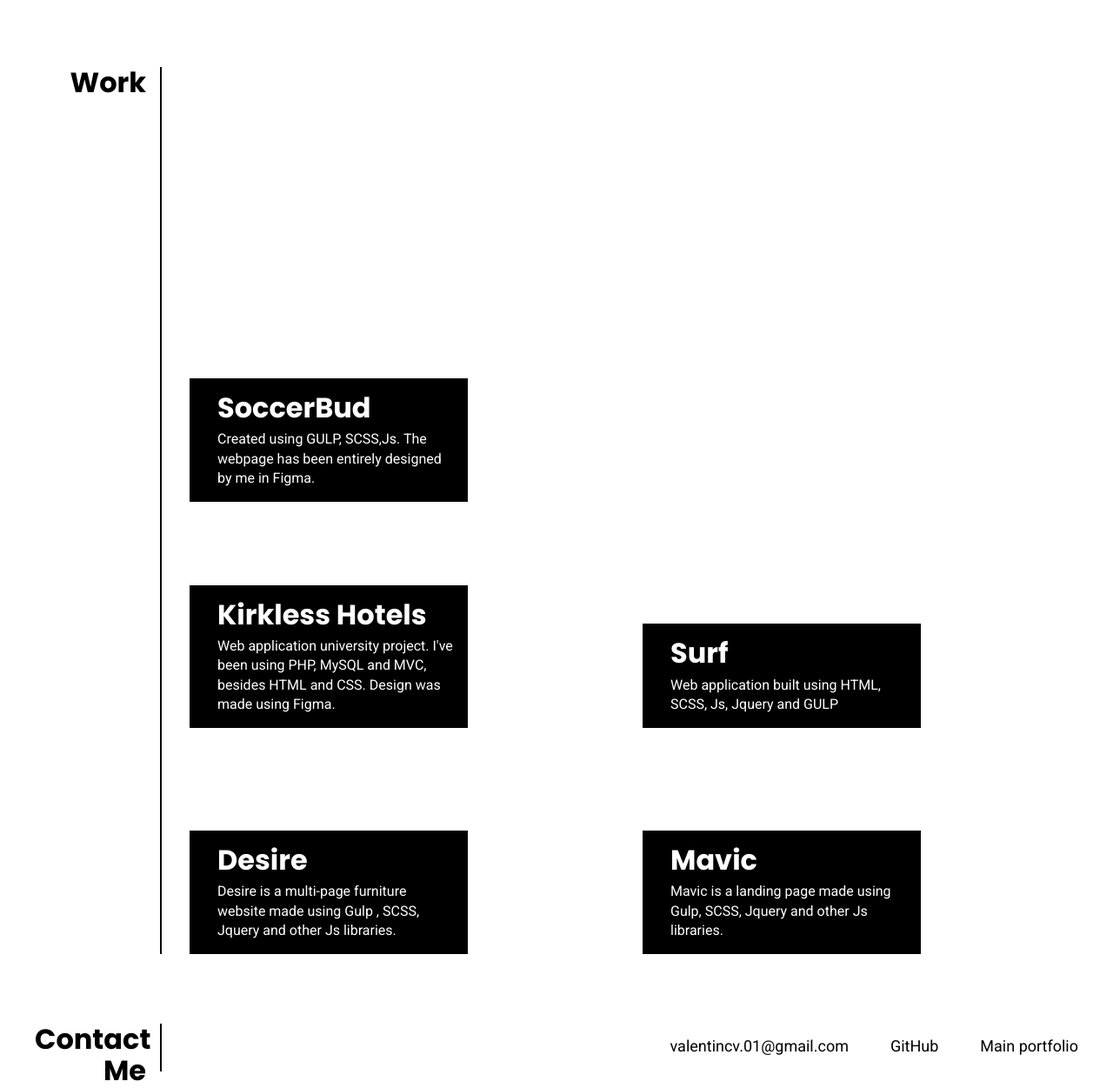
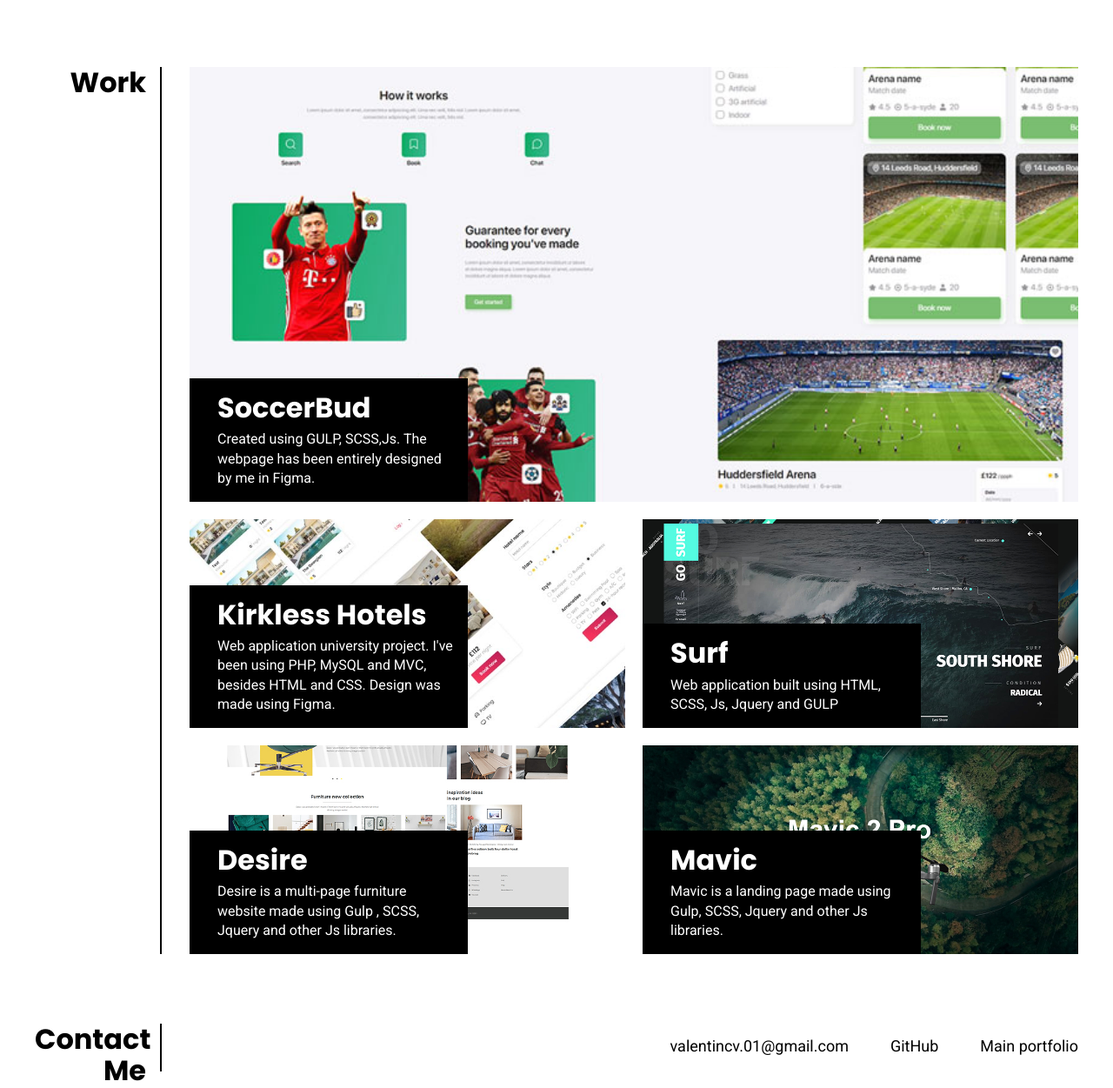
Before and after one commit to Val-Design-Code/personal__portfolio, a plain HTML site: page index.html in a window 1280 px wide. Shown: the part 969-2220 px from the top of the page at 87% size. Drawn offline with Linux system fonts and the light colour scheme; the site is published under a folder, as on GitHub Pages, so addresses that start at the root find nothing.

Commit message:
Fixed images not showing issue

```diff
--- a/css/style.css
+++ b/css/style.css
@@ -240,23 +240,23 @@ ________________________________________________________________________________
 .work__item:first-child{
   grid-column: span 2;
   grid-row: span 2;
-  background-image: url("/images/SoccerBud.jpg");
+  background-image: url("../images/SoccerBud.jpg");
 }
 
 .work__item.kirklessHotel{
-  background-image: url("/images/kirklees-hotel.jpg");
+  background-image: url("../images/kirklees-hotel.jpg");
 }
 
 .work__item.surf{
-  background-image: url("/images/surf.jpg");
+  background-image: url("../images/surf.jpg");
 }
 
 .work__item.desire{
-  background-image: url("/images/desire.jpg");
+  background-image: url("../images/desire.jpg");
 }
 
 .work__item.mavic{
-  background-image: url("/images/mavic.jpg");
+  background-image: url("../images/mavic.jpg");
 }
 
 
```
